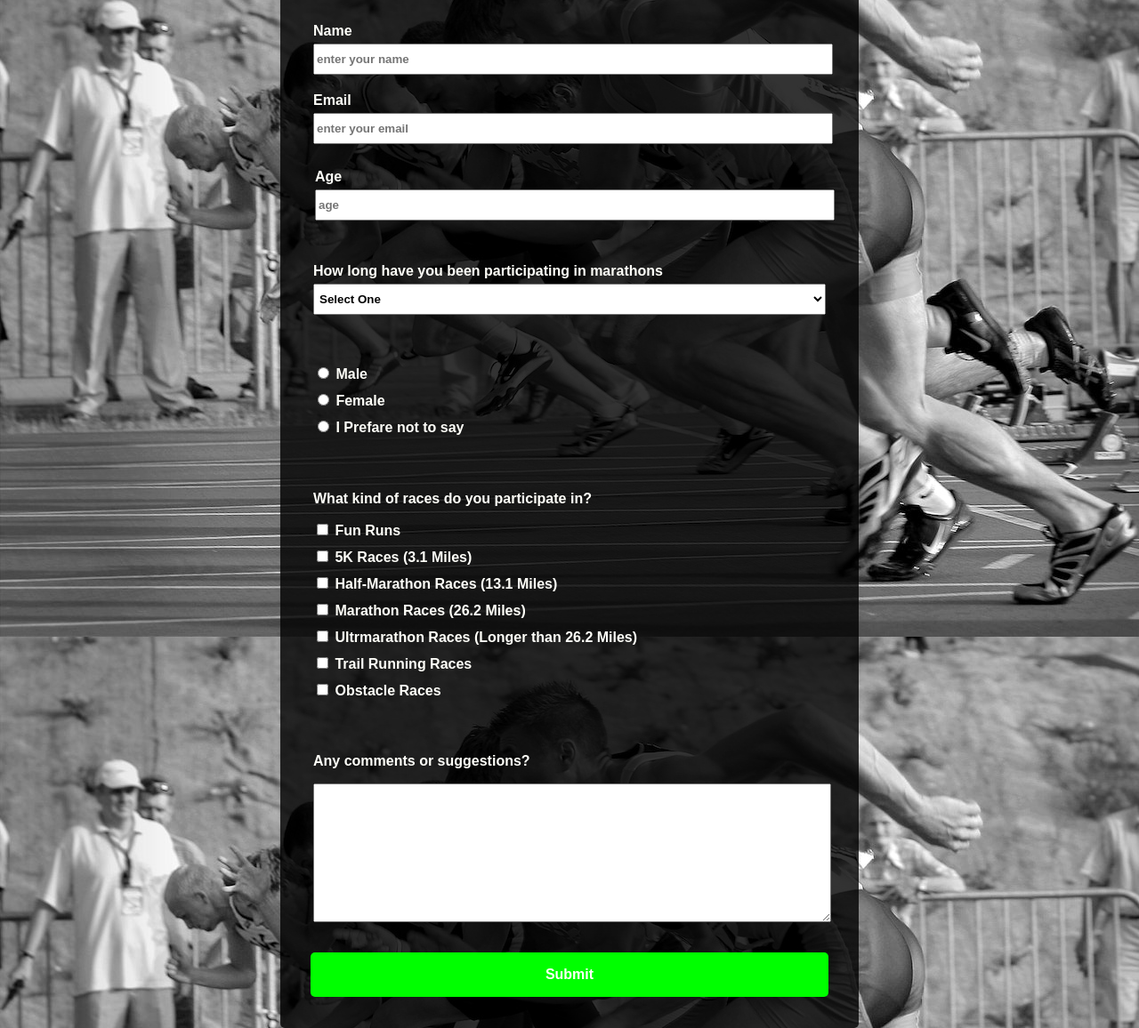
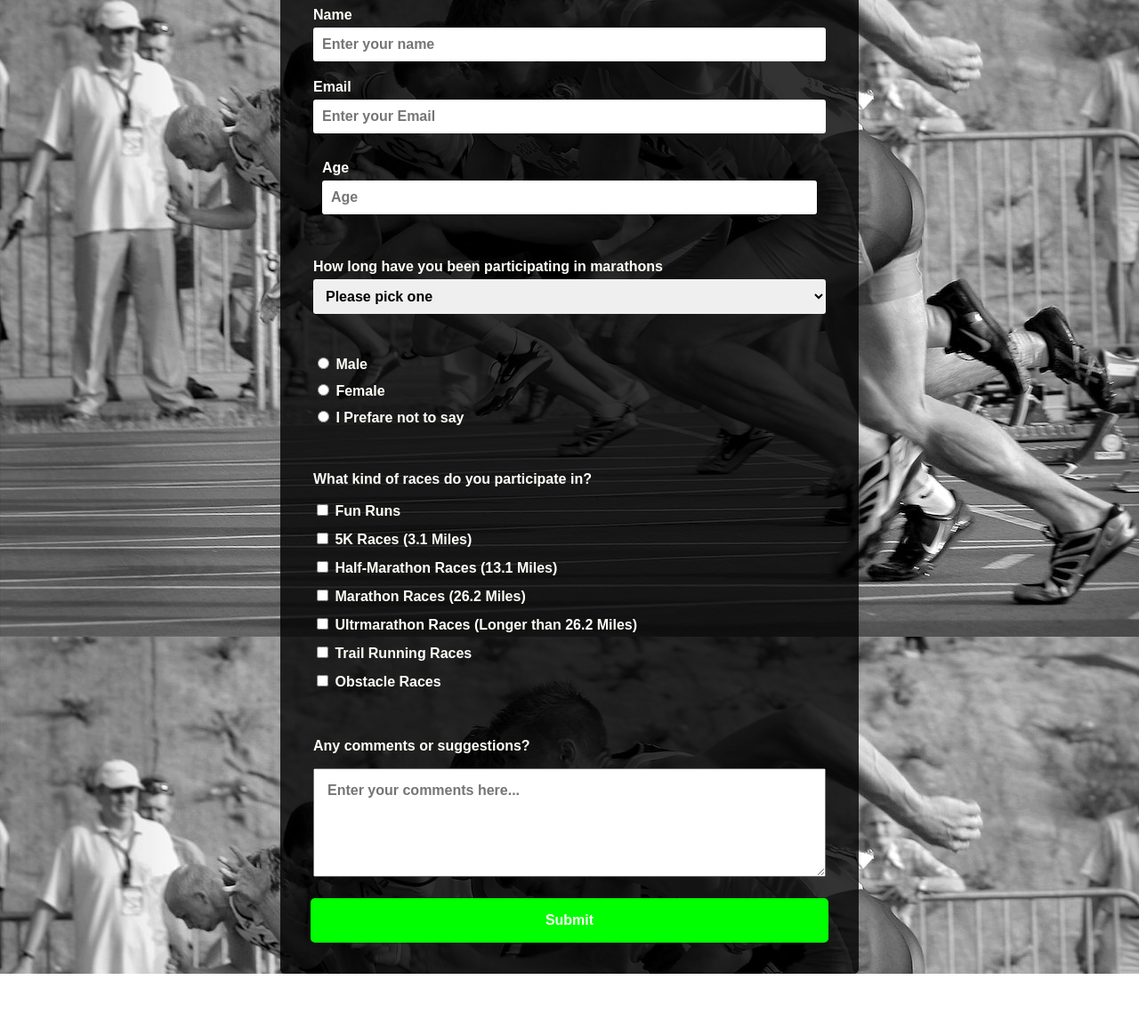
Before and after one commit to NtajiBenbor/Survey-Form, a plain HTML site: page index.html in a window 1280 px wide. Shown: the part 138-1294 px from the top of the page at 89% size. After the commit the page ends 1233 px from the top, so only its background shows below. Drawn offline with Linux system fonts and the light colour scheme.

Commit message:
final form

```diff
--- a/CSS/styles.css
+++ b/CSS/styles.css
@@ -3,7 +3,7 @@ body {
     height: 100vh;
     margin: 0;
     background: url(/images/pexels-pixabay-34514.jpg);
-    background-size:cover;
+    background-size:100vw;
     font-size: 1em;
     font-family: sans-serif;
     font-weight: 700;
@@ -12,11 +12,17 @@ body {
 
 #title, #description {
     text-align: center;
+    font-family: sans-serif;
 }
+
+h1{
+    font-size: 1.8em;
+}
+
 
 fieldset{
     border: none;
-    margin: 20px 0;
+    margin: 10px 0;
 }
 
 input[placeholder], select, option{
@@ -38,24 +44,35 @@ form {
     display: block;
     width: 100%;
     margin: 5px 0 20px 0;
-    padding: 8px 2px;
+    padding: 10px 10px;
+    box-sizing: border-box;
+    border-radius: 3px;
+    border: none;
+    font-size: 1em;
+    font-family: sans-serif;
+    color: 2, 0, 4;
 }
 
 .gender {
     display: block;
-    margin: 0 0 10px;
+    margin-bottom: 10px;
 
 
 }
 
 .race-type {
     display: block;
-    margin: 0 0 10px;
+    margin-bottom: 12px;
 
 }
 
 #suggestions {
     width: 100%;
+    font-family: sans-serif;
+    padding: 15px;
+    box-sizing: border-box;
+    font-size: 1em;
+    font-weight: 700;
 }
 
 input[type="submit"]{
@@ -70,5 +87,16 @@ input[type="submit"]{
     border-radius: 5px;
     font-size: 1em;
     font-weight: 700;
+    box-sizing: border-box;
+}
 
+
+input[type="submit"]:hover {
+    background-color: rgb(40, 130, 249);
+    color: rgb(0, 0, 0);
 }
+
+input[type="submit"]:active {
+    background-color: rgb(144, 12, 63);
+    color: #fffff9;
+}
--- a/index.html
+++ b/index.html
@@ -11,22 +11,20 @@
     <p id="description">Thank you for taking your time to help us improve this event</p>
     <form action="" methode="post" id="survey-form">
       <fieldset>
-        <label for="name" id="name-label">Name<input type="text" id="name" name="name" placeholder="enter your name" class="top
-          " title="fill in your name"></label>
-        <label for="email" id="email-label">Email<input type="email" id="email" required name="email" placeholder="enter your email" class="top
+        <label for="name" id="name-label">Name<input type="text" id="name" name="name" placeholder="Enter your name" class="top
+          " title="please fill this field" required></label>
+        <label for="email" id="email-label">Email<input type="email" id="email" required name="email" placeholder="Enter your Email" class="top
+          " title="please fill this field" ></label>
+        <label for="number" id="number-label" class="top">Age<input type="number" id="number" name="age" min="18" max="70" placeholder="Age" class="top
           " ></label>
-        <label for="number" id="number-label" class="top
-        ">Age<input type="number" id="number" name="age" min="18" max="70" placeholder="age" class="top
-          "></label>
         <label for="dropdown">How long have you been participating in marathons
-          <select id="dropdown" class="top
-          ">
-            <option value="">Select One</option>
+          <select id="dropdown" class="top" name="xp-level">
+            <option value="">Please pick one</option>
             <option value="first-timer">First timer</option>
             <option value="1 to 2 years">1 to 2 years</option>
-            <option value="2 to 5 years"> 2 to 5 years</option>
-            <option value="5 to 10 years"> 5 to 10 years</option>
-            <option value="10 plus years"> 10 plus years</option>
+            <option value="2 to 5 years">2 to 5 years</option>
+            <option value="5 to 10 years">5 to 10 years</option>
+            <option value="10 plus years">10 plus years</option>
           </select>
         </label>
       </fieldset>
@@ -47,7 +45,7 @@
       </fieldset>
       <fieldset>
         <p>Any comments or suggestions?</p>
-        <textarea name="suggestions" id="suggestions" cols="30" rows="10"></textarea>
+        <textarea name="suggestions" id="suggestions" placeholder="Enter your comments here..." cols="30" rows="5"></textarea>
       </fieldset>
       <input type="submit" id="submit">
     </form>
```
